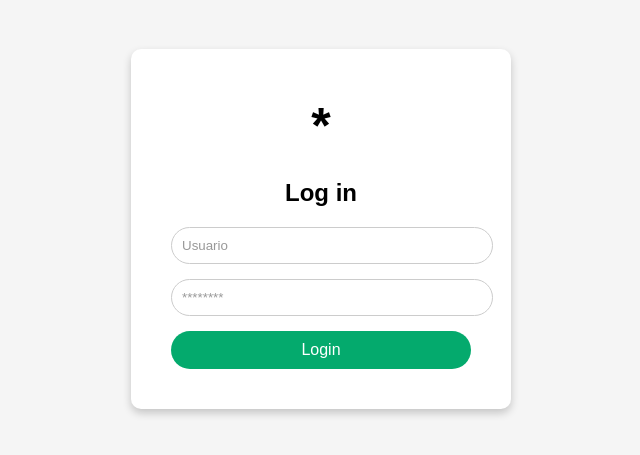
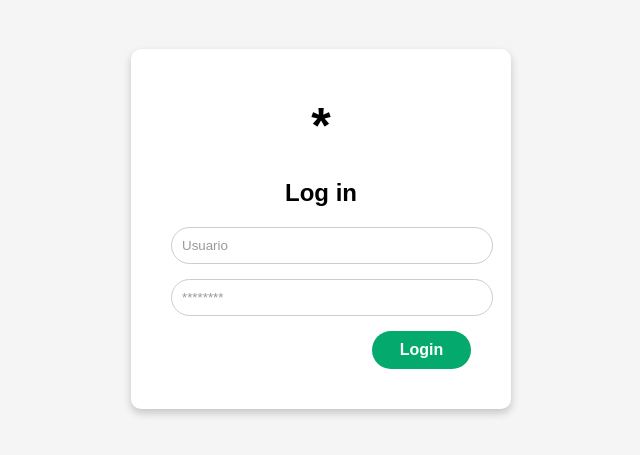
Before and after one commit to F5-TechCamp-P1/proyecto6-codehub-FE, a React (Vite) app: page / in a window 1280 px wide. Shown: the part 171-626 px from the top of the page, without its empty margins (319-959 px from the left). Built offline with nearby package versions, Linux system fonts and the light colour scheme.

Commit message:
login_button_adjustments

```diff
--- a/src/LandingPage.css
+++ b/src/LandingPage.css
@@ -53,14 +53,17 @@ body {
 }
 
 .login-button {
-  width: 100%;
+  width: 33%;
   padding: 10px;
   background-color: #04AA6D;
   color: white;
   border: none;
   border-radius: 25px;
   font-size: 16px;
+  font-weight: bold;
   cursor: pointer;
+  display: block;
+  margin-left: auto;
 }
 
 .login-button:hover {
```
